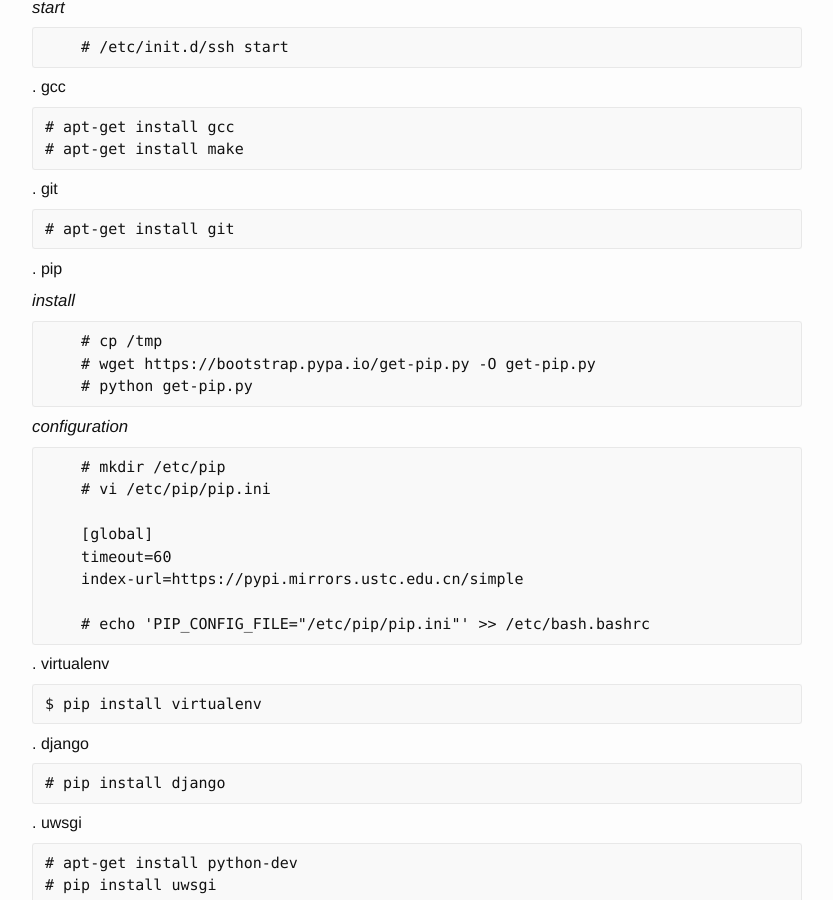
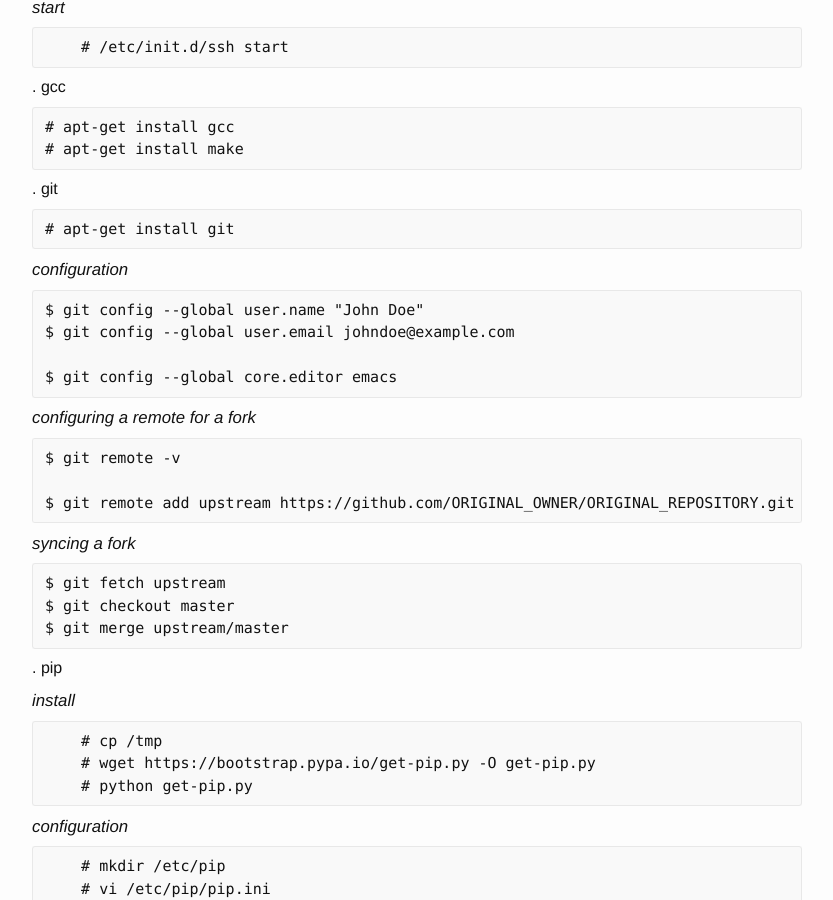
Before and after one commit to ousiax/ousiax.github.io, a Jekyll site: the page built from _posts/2015-08-31-Linux-Dev-(Debian).md, in a window 1280 px wide and 900 px high, scrolled down 1599 px. Shown: the whole window, without its empty margins (223-1056 px from the left). Built offline with Jekyll 4.4.1, drawn with Linux system fonts in a browser that asks for light colours; comment, search, counter and statistics services are not loaded; some of the changed text lies outside the part shown.

Commit message:
Update 2015-08-31-Linux-Dev-(Debian).md

```diff
--- a/_posts/2015-08-31-Linux-Dev-(Debian).md
+++ b/_posts/2015-08-31-Linux-Dev-(Debian).md
@@ -87,6 +87,25 @@ tags: ['Linux', 'Debian',]
 . git
 
     # apt-get install git
+
+*configuration*
+
+    $ git config --global user.name "John Doe"
+    $ git config --global user.email johndoe@example.com
+
+    $ git config --global core.editor emacs
+
+*configuring a remote for a fork*
+
+    $ git remote -v
+
+    $ git remote add upstream https://github.com/ORIGINAL_OWNER/ORIGINAL_REPOSITORY.git
+
+*syncing a fork*
+
+    $ git fetch upstream
+    $ git checkout master
+    $ git merge upstream/master
 
 . pip
 
@@ -218,3 +237,6 @@ tags: ['Linux', 'Debian',]
 * [DateTime](https://wiki.debian.org/DateTime)
 * [TimeZoneChanges](https://wiki.debian.org/TimeZoneChanges)
 * [How to force a clock update using ntp?](http://askubuntu.com/questions/254826/how-to-force-a-clock-update-using-ntp)
+* [Customizing Git - Git Configuration](https://git-scm.com/book/en/v2/Customizing-Git-Git-Configuration)
+* [Configuring a remote for a fork](https://help.github.com/articles/configuring-a-remote-for-a-fork/)
+* [Syncing a fork](https://help.github.com/articles/syncing-a-fork/)
```
